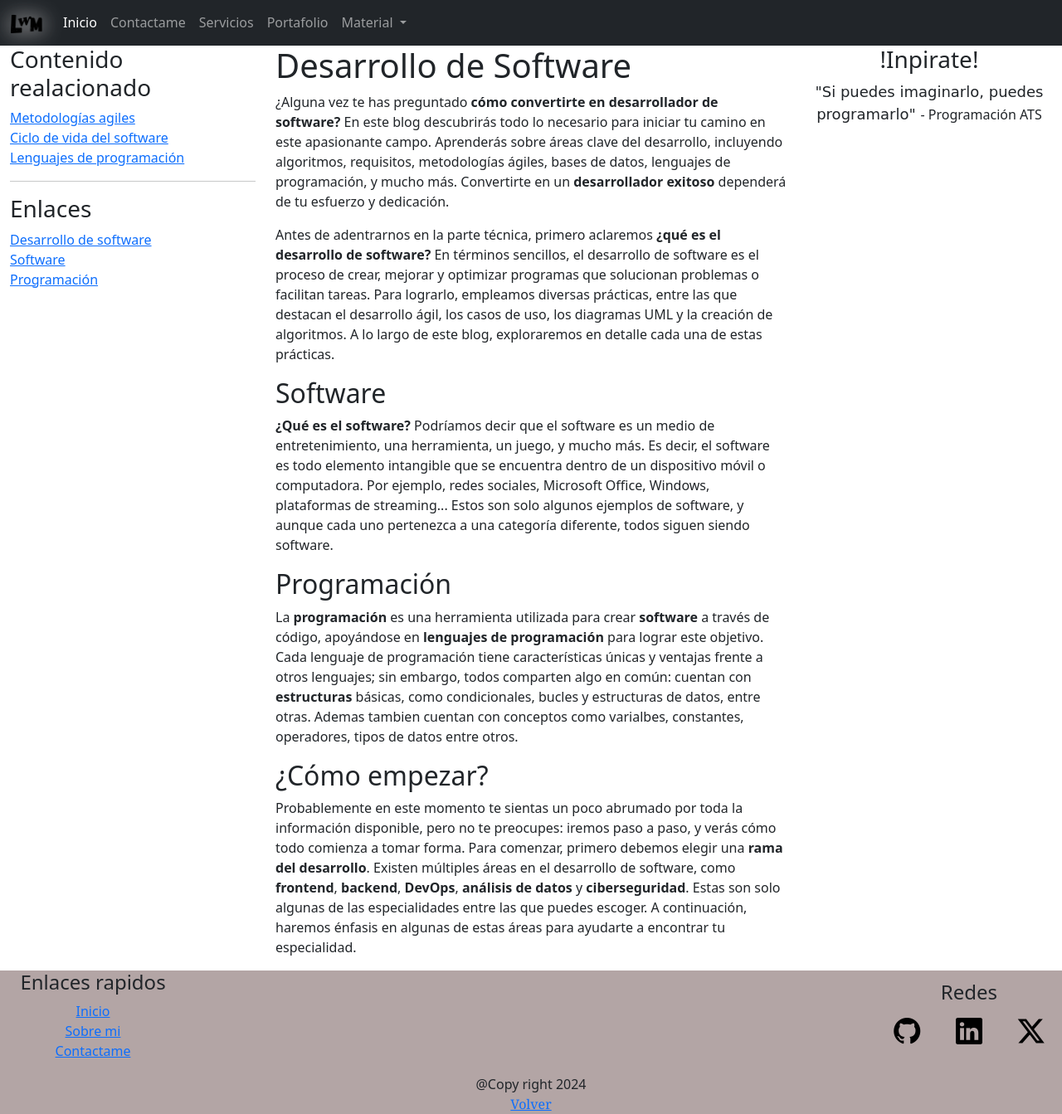
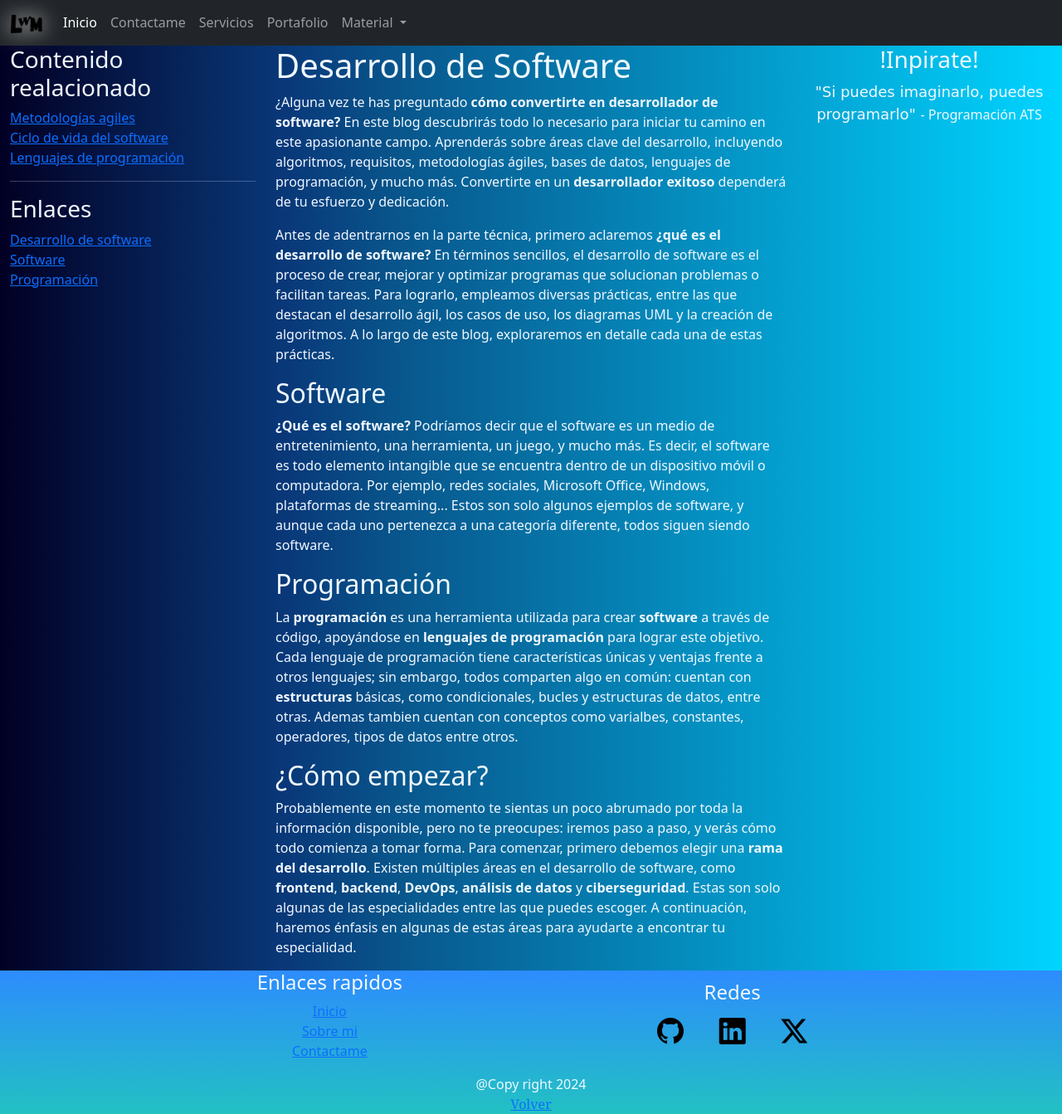
Before and after one commit to kkstrofico/Blog, a Flask app: page / in a window 1280 px wide. Shown: the part 201-1544 px from the top of the page at 83% size. Run offline with Flask 3, Linux system fonts and the light colour scheme.

Commit message:
Mejora los estilos de la pagina principal

```diff
--- a/static/css/style.css
+++ b/static/css/style.css
@@ -1,3 +1,8 @@
+body{
+    background: rgb(2,0,36);
+    background: linear-gradient(90deg, rgba(2,0,36,1) 0%, rgba(9,56,121,1) 27%, rgba(8,87,141,1) 38%, rgba(0,212,255,1) 100%);
+    color: aliceblue;
+}
 /* Contenido secundario decoracion */
 .contenido-secundario{
     position: sticky;
@@ -18,6 +23,8 @@
 }
 /* Aside */
 .frase-inspiradora{
+    position: sticky;
+    top:80px;
     font-size: large;
     font-family: cursive;
 }
@@ -40,7 +47,8 @@ header{
 }
 /* Pie de pagina */
 footer{
-    background-color: rgb(179, 165, 165);
+    background: rgb(34,193,195);
+    background: linear-gradient(0deg, rgba(34,193,195,1) 0%, rgba(45,140,253,1) 100%);
 }
 .copy-container{
     display: flex;
@@ -55,7 +63,7 @@ footer{
 }
 .links-container{
     display: flex;
-    justify-content: space-between;
+    justify-content: space-evenly;
     align-items: center;
 }
 @media (max-width:500px) {
```
